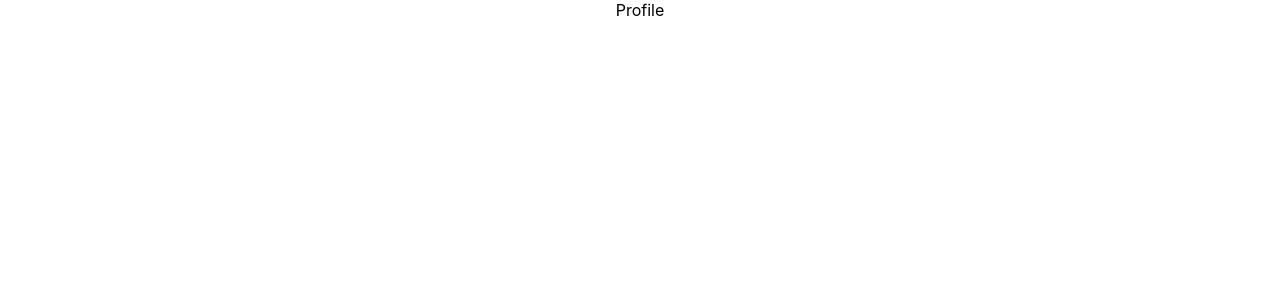
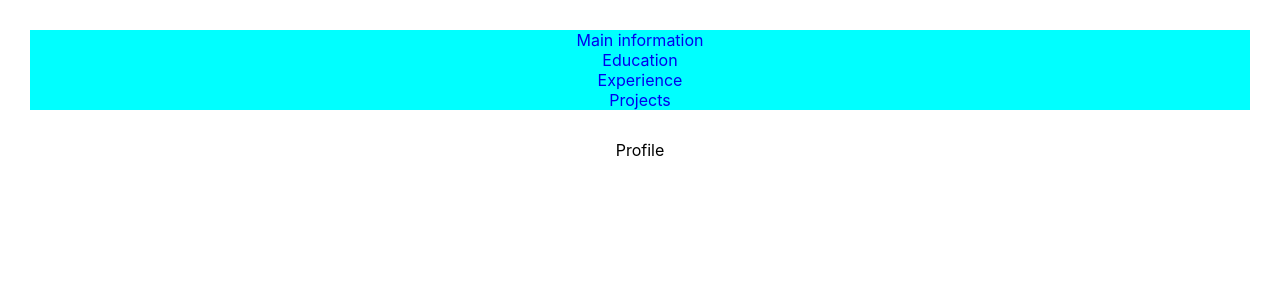
Before and after one commit to NAZMEL/cv-app, a React (Create React App) app in the folder client/: page / in a window 1280 px wide. Shown: the top 300 px of the page. Built offline with nearby package versions, Linux system fonts and the light colour scheme.

Commit message:
Add navlinks

```diff
--- a/client/src/App.js
+++ b/client/src/App.js
@@ -1,6 +1,7 @@
 import "./App.css";
 import { BrowserRouter } from "react-router-dom";
 import useRoutes from "./routes";
+import Navbar from "./components/Navbar/Navbar";
 
 function App() {
   const routes = useRoutes();
@@ -8,7 +9,7 @@ function App() {
   return (
     <BrowserRouter>
       <div className="App">
-
+        <Navbar />
         {routes}
       </div>
     </BrowserRouter>
--- a/client/src/components/Navbar/Navbar.jsx
+++ b/client/src/components/Navbar/Navbar.jsx
@@ -1,11 +1,16 @@
-import React from 'react';
+import React from "react";
+import { NavLink } from "react-router-dom";
+import styles from "./Navbar.module.css"
 
-const Navbar = () =>{
-    return (
-        <div>
-            Navbar
-        </div>
-    )
-}
+const Navbar = () => {
+  return (
+    <div className={styles.navBar}>
+      <NavLink to="/profile">Main information</NavLink>
+      <NavLink to="/education">Education</NavLink>
+      <NavLink to="/experience">Experience</NavLink>
+      <NavLink to="/projects">Projects</NavLink>
+    </div>
+  );
+};
 
 export default Navbar;
--- /dev/null
+++ b/client/src/components/Navbar/Navbar.module.css
@@ -0,0 +1,6 @@
+.navBar{
+    display: flex;
+    flex-direction: column;
+    margin: 30px;
+    background-color: aqua;
+}
```
